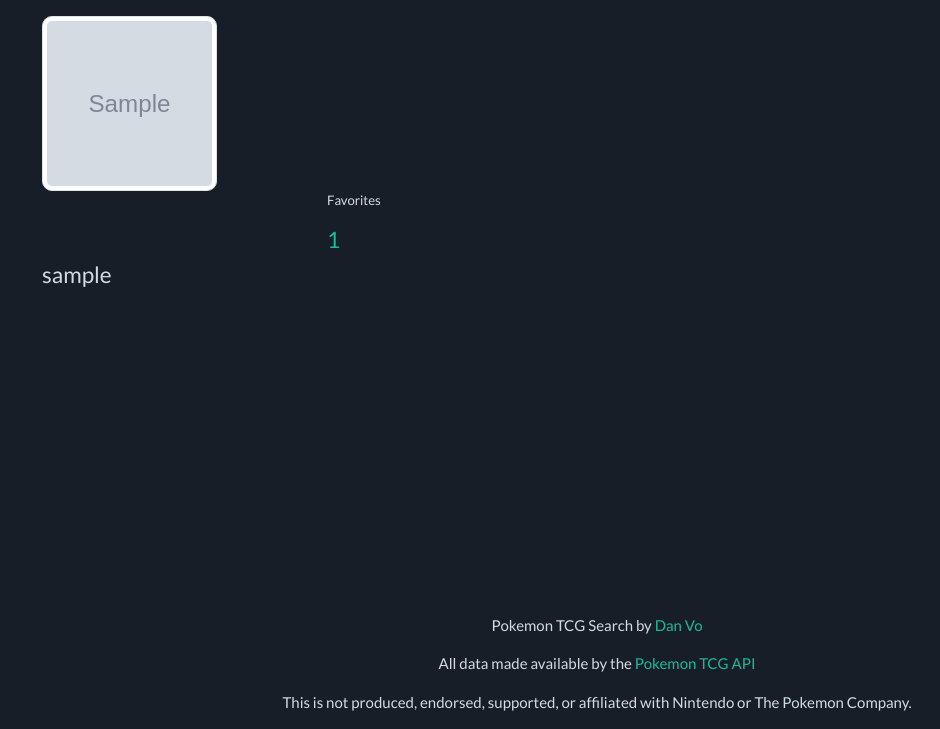
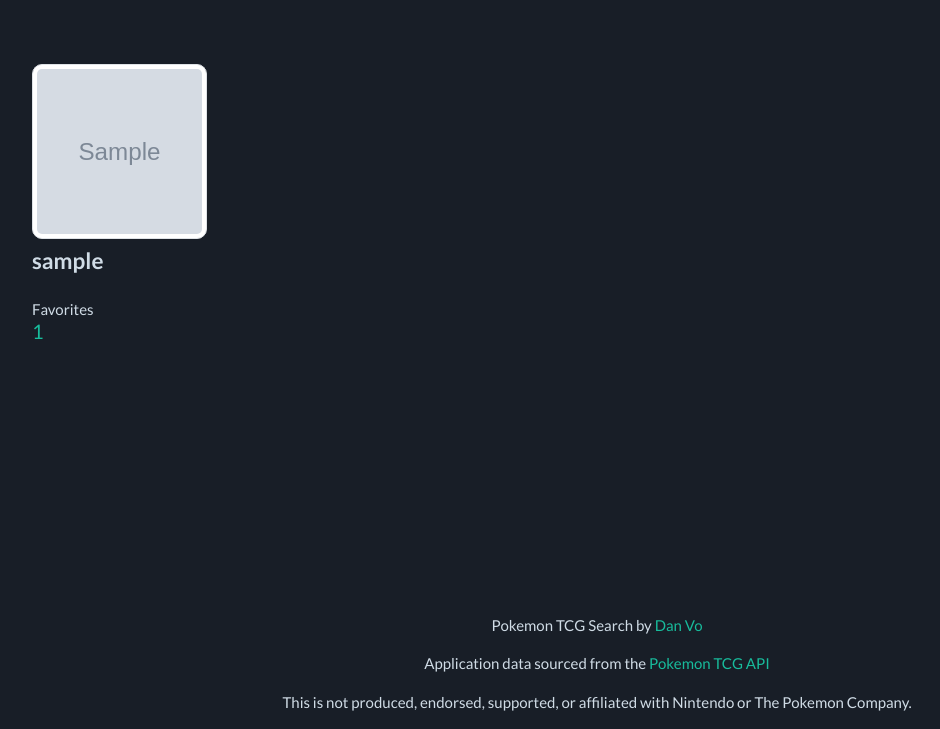
Before and after one commit to thedvo/capstone-project01, a Flask app: page /users/1 in a window 1280 px wide. Shown: the part 71-800 px from the top of the page, without its empty margins (43-983 px from the left). Run offline with Flask 2, Linux system fonts and the light colour scheme; tables that the repository leaves empty hold one stand-in row (values such as "Sample post"); grey boxes marked "Sample" are stand-in pictures; some libraries are stand-ins or nearby versions.

Commit message:
Create routes for Pokemon TCG API requests. Edit styling for user, cards, homepage templates.

```diff
--- a/pokemon_tcg/app.py
+++ b/pokemon_tcg/app.py
@@ -3,6 +3,7 @@ from flask_debugtoolbar import DebugToolbarExtension
 from sqlalchemy.exc import IntegrityError
 from models import db, connect_db, User, Card, Favorite
 from forms import AddUserForm, LoginForm, EditUserForm
+import requests
 import os
 import re
 
@@ -23,7 +24,36 @@ toolbar = DebugToolbarExtension(app)
 
 connect_db(app)
 
+API_BASE_URL = 'https://api.pokemontcg.io/v2/cards'
+API_key = 'f464985b-e634-431f-9c0f-c3a7f911a651'
 CURR_USER_KEY = "current_user"
+
+############################################################################################
+# API ROUTES
+
+def request_cards(pokemon):
+    """Return the dictionary containing the Pokemon card info"""
+
+    url = f'{API_BASE_URL}/?q=name:{pokemon}'
+    response = requests.get(url)
+    data = response.json()
+
+    data = data['data']
+    # name = data['data'][i]['name']
+    # image = data['data'][i]['images']['large']
+
+    return {"data": data}
+    # return {"id": card_id}, {"name": name}, {"image": image}
+
+
+@app.route('/cards/')
+def get_pokemon_cards():
+    """Handle form submission; return form; show cards related to search query"""
+
+    pokemon = request.args.get('pokemon-search')
+    card = request_cards(pokemon)
+
+    return render_template('card/cards.html', cards = card)
 
 
 ############################################################################################
@@ -31,7 +61,7 @@ CURR_USER_KEY = "current_user"
 
 @app.errorhandler(404)
 def page_not_found(e):
-    return render_template('404.html'), 404
+    return render_template('error_handlers/404.html'), 404
 
 ############################################################################################
 # USER SESSION
@@ -71,7 +101,20 @@ def homepage():
     - anonymous users: show sign up landing page
     - logged in: show main search page
     """
-    return render_template('home.html')
+
+    url = f'{API_BASE_URL}/?q=name:m'
+    response = requests.get(url)
+    data = response.json()
+
+    one = data['data'][0]['images']['small']
+    two = data['data'][1]['images']['small']
+    three = data['data'][4]['images']['small']
+    four = data['data'][5]['images']['small']
+    five = data['data'][9]['images']['small']
+
+    cards = {"card1": one}, {"card2": two}, {"card3": three}, {"card4": four}, {"card5": five}
+
+    return render_template('home.html', cards=cards, isIndex=True)
 
 
 @app.route('/welcome')
@@ -180,7 +223,6 @@ def show_user_profile(user_id):
                 .limit(100)
                 .all())
 
-    # shows the likes of the current user
 
     return render_template('user/user.html', user=user, favorites=favorites)
 
--- a/pokemon_tcg/requirements.txt
+++ b/pokemon_tcg/requirements.txt
@@ -1,6 +1,8 @@
 bcrypt==3.2.0
 blinker==1.4
+certifi==2021.10.8
 cffi==1.15.0
+charset-normalizer==2.0.12
 click==8.0.4
 dnspython==2.2.1
 email-validator==1.1.3
@@ -16,7 +18,9 @@ Jinja2==3.0.3
 MarkupSafe==2.1.1
 psycopg2-binary==2.9.3
 pycparser==2.21
+requests==2.27.1
 six==1.16.0
 SQLAlchemy==1.4.32
+urllib3==1.26.9
 Werkzeug==2.0.3
 WTForms==3.0.1
--- a/pokemon_tcg/static/stylesheets/app.css
+++ b/pokemon_tcg/static/stylesheets/app.css
@@ -16,3 +16,8 @@ body {
 	width: 175px;
 	border-radius: 10px;
 }
+
+#number-favorites {
+	font-size: 20px;
+	margin-top: -20px;
+}
--- a/pokemon_tcg/templates/base.html
+++ b/pokemon_tcg/templates/base.html
@@ -25,11 +25,11 @@
             <div class="collapse navbar-collapse" id="navbarColor01">
                 <ul class="navbar-nav me-auto">
                     <li class="nav-item">
-                        {% if request.endpoint != None %}
-                        <form class="navbar-form align-items-end" action="/cards">
+                        {% if isIndex != True %}
+                        <form class="navbar-form align-items-end" action="/cards/">
                         <div class="input-group">
                             <input type="text" class="form-control" placeholder="Search" aria-label="Card Search"
-                                aria-describedby="button-addon2">
+                                aria-describedby="button-addon2" name="pokemon-search" autocomplete="off">
                             <button class="btn btn-secondary" type="button" id="button-addon2"><span class="fa fa-search"></span></button>
                         </div>
                         </form>
@@ -56,7 +56,7 @@
     </nav>
 
 
-    <div class="container mt-3">
+    <div class="container-fluid mt-3">
         {% for category, message in get_flashed_messages(with_categories=True) %}
         <div class="alert alert-{{ category }}">{{ message }}</div>
         {% endfor %}
@@ -69,7 +69,7 @@
 <footer>
     <div class="fixed-bottom text-center">
         <p>Pokemon TCG Search <span>by </span><span><a href="https://www.linkedin.com/in/danqvo/">Dan Vo</a></span></p>
-        <p>All data made available by the <a href="https://docs.pokemontcg.io/">Pokemon TCG API</a></p>
+        <p>Application data sourced from the <a href="https://docs.pokemontcg.io/">Pokemon TCG API</a></p>
         <p>This is not produced, endorsed, supported, or affiliated with Nintendo or The Pokemon Company.</p>
     </div>
 </footer>
--- a/pokemon_tcg/templates/user/edit_user.html
+++ b/pokemon_tcg/templates/user/edit_user.html
@@ -18,9 +18,7 @@
             <p>To confirm changes, enter your password:</p>
             {% if form.password.errors %}
             {% for error in form.password.errors %}
-            <span class="text-danger">
-                {{ error }}
-            </span>
+            <span class="text-danger">{{ error }}</span>
             {% endfor %}
             {% endif %}
             {{ form.password(placeholder="Enter your password to confirm", class="form-control") }}
--- a/pokemon_tcg/templates/user/user.html
+++ b/pokemon_tcg/templates/user/user.html
@@ -3,44 +3,45 @@
 {% block title %}{{ user.username }}{% endblock %}
 
 {% block content %}
+<div class="row ms-5">
+    <div class="row mt-5">
+        <div class="col">
+            <img src="{{ user.profile_image }}" alt="Image for {{ user.username }}" id="profile-avatar" class="img-thumbnail mb-2">
+        </div>
+    </div>
+
+    <div class="row">
+        <div class="col">
+            <h4 class="fw-bold" id="sidebar-username">{{ user.username }}</h4>
+        </div>
+    </div>
+
+    <div class="row mt-3">
+        <div class="col">
+            <p>Favorites</p>
+            <p id="number-favorites"><a href="/user/{{user.id}}/favorites">{{ user.favorites | length}}</a></p>
+        </div>
+    </div>
+
+    <div class="row mt-5">
+        {% if g.user.id == user.id %}
+        <div class="col mb-1">
+                <a href="/users/profile" class="btn btn-secondary btn-sm">Edit Profile</a>
+        </div>
+    </div>
+
+    <div class="row">
+            <form method="POST" action="/users/delete">
+                <button class="btn btn-danger btn-sm ms-1">Delete User</button>
+            </form>
+        {% endif %}
+    </div>
 
 
-<img src="{{ user.profile_image }}" alt="Image for {{ user.username }}" id="profile-avatar" class="img-thumbnail">
-<div class="row">
-    <div class="container">
-        <div class="row justify-content-end">
-            <div class="col-9">
-                <ul class="user-stats nav nav-pills">
-                    <li class="stat">
-                        <p class="small">Favorites</p>
-                        <h4><a href="/user/{{user.id}}/favorites">{{ user.favorites | length}}</a></h4>
-                    </li>
+    <div class="col">
+        <!-- AREA FOR USER'S FAVORITE CARDS -->
+    </div>
 
 
-
-
-                    <div>
-                        {% if g.user.id == user.id %}
-                        <form action="/users/profile">
-                            <button class="btn btn-secondary">Edit Profile</button>
-                        </form>
-
-
-                        <form method="POST" action="/users/delete">
-                            <button class="btn btn-danger ml-2">Delete Profile</button>
-                        </form>
-                        {% endif %}
-                    </div>
-                </ul>
-            </div>
-        </div>
-    </div>
 </div>
-
-<div class="row">
-    <div class="col-sm-3">
-        <h4 id="sidebar-username">{{ user.username }}</h4>
-    </div>
-</div>
-
 {% endblock %}
```
Also changed, not shown: pokemon_tcg/templates/card/cards.html (+15 -0 lines), pokemon_tcg/templates/home.html (+24 -7 lines).
